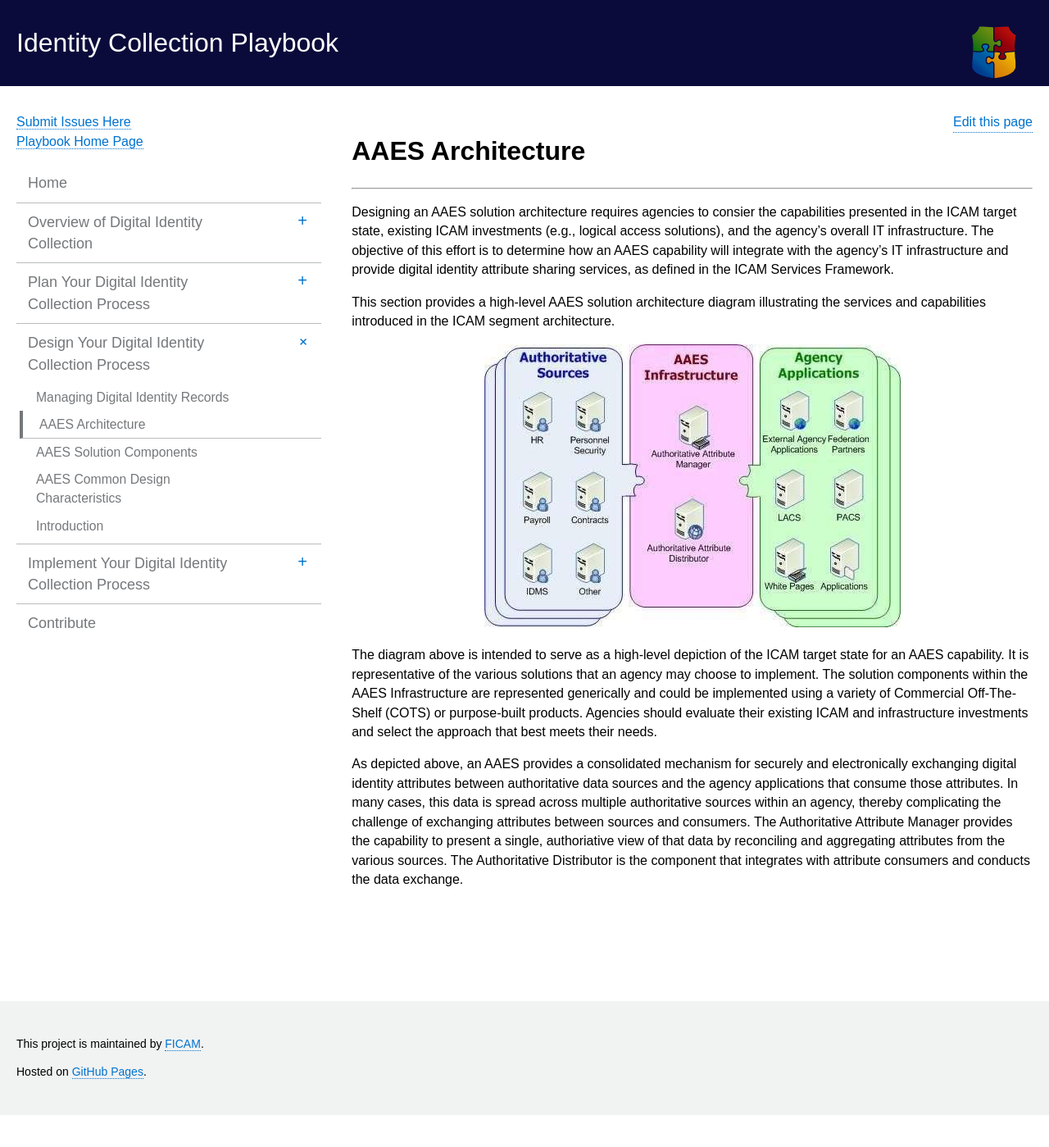
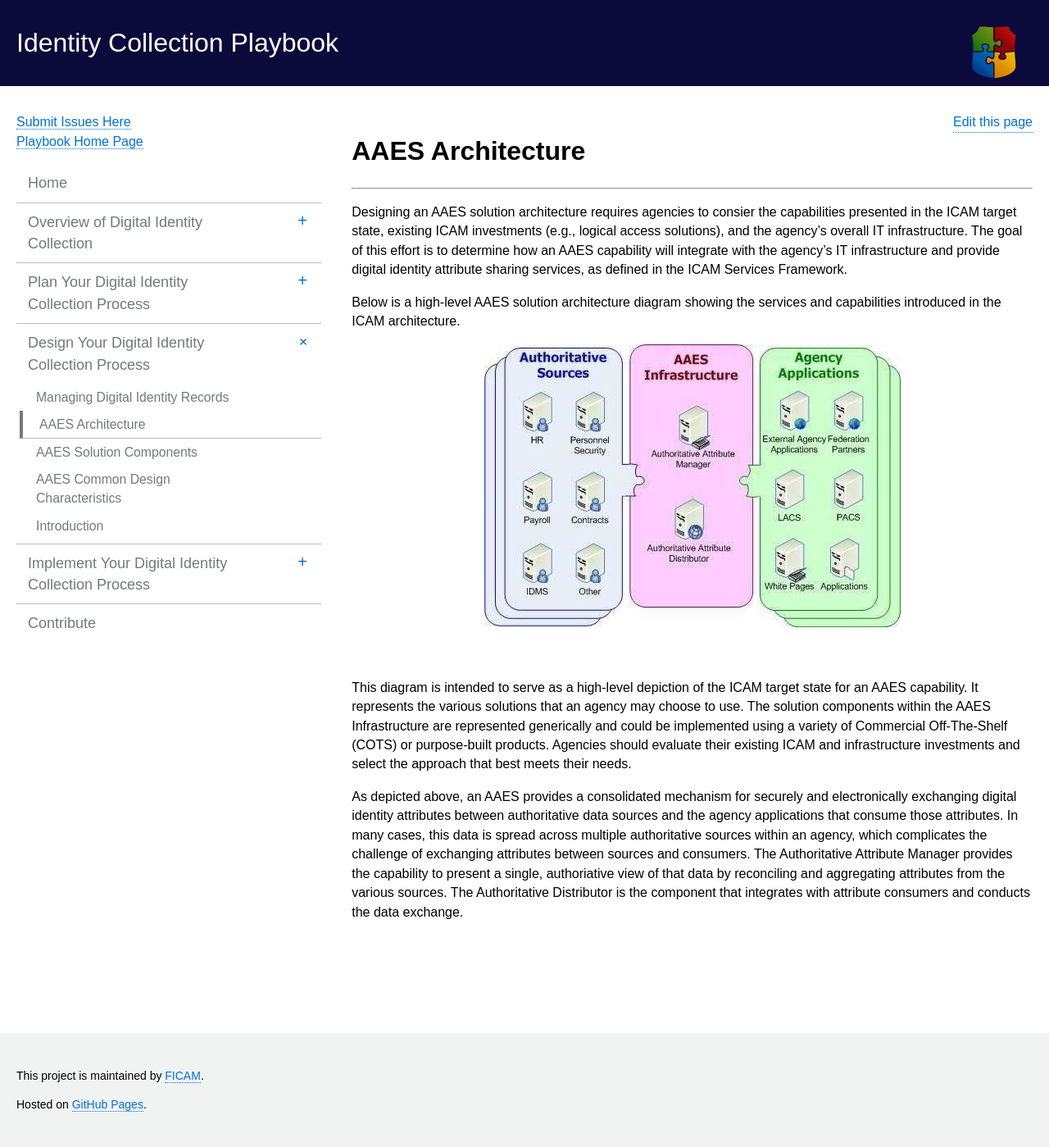
Before and after one commit to bnbuckler/identity-playbook, a Jekyll site: the page built from _design/2_aaes-arch.md, in a window 1280 px wide. Shown: the whole page at 82% size. Built offline with Jekyll 4.4.1, drawn with Linux system fonts in a browser that asks for light colours; before the commit the page ends 1360 px from its top, so only the background shows below that.

Commit message:
Update 2_aaes-arch.md

```diff
--- a/_design/2_aaes-arch.md
+++ b/_design/2_aaes-arch.md
@@ -15,12 +15,14 @@ $(function() {
 </script>
 --------------------------------------
 
-Designing an AAES solution architecture requires agencies to consier the capabilities presented in the ICAM target state, existing ICAM investments (e.g., logical access solutions), and the agency's overall IT infrastructure. The objective of this effort is to determine how an AAES capability will integrate with the agency's IT infrastructure and provide digital identity attribute sharing services, as defined in the ICAM Services Framework.
+Designing an AAES solution architecture requires agencies to consier the capabilities presented in the ICAM target state, existing ICAM investments (e.g., logical access solutions), and the agency's overall IT infrastructure. The goal of this effort is to determine how an AAES capability will integrate with the agency's IT infrastructure and provide digital identity attribute sharing services, as defined in the ICAM Services Framework.
 
-This section provides a high-level AAES solution architecture diagram illustrating the services and capabilities introduced in the ICAM segment architecture.
+Below is a high-level AAES solution architecture diagram showing the services and capabilities introduced in the ICAM architecture.
 
 <div style="text-align:center"><img src="{{site.baseurl}}/img/aaes.png"/></div>
 
-The diagram above is intended to serve as a high-level depiction of the ICAM target state for an AAES capability. It is representative of the various solutions that an agency may choose to implement. The solution components within the AAES Infrastructure are represented generically and could be implemented using a variety of Commercial Off-The-Shelf (COTS) or purpose-built products. Agencies should evaluate their existing ICAM and infrastructure investments and select the approach that best meets their needs.
+<br>
 
-As depicted above, an AAES provides a consolidated mechanism for securely  and electronically exchanging digital identity attributes between authoritative data sources and the agency applications that consume those attributes. In many cases, this data is spread across multiple authoritative sources within an agency, thereby complicating the challenge of exchanging attributes between sources and consumers. The Authoritative Attribute Manager provides the capability to present a single, authoriative view of that data by reconciling and aggregating attributes from the various sources. The Authoritative Distributor is the component that integrates with attribute consumers and conducts the data exchange.
+This diagram is intended to serve as a high-level depiction of the ICAM target state for an AAES capability. It represents the various solutions that an agency may choose to use. The solution components within the AAES Infrastructure are represented generically and could be implemented using a variety of Commercial Off-The-Shelf (COTS) or purpose-built products. Agencies should evaluate their existing ICAM and infrastructure investments and select the approach that best meets their needs.
+
+As depicted above, an AAES provides a consolidated mechanism for securely  and electronically exchanging digital identity attributes between authoritative data sources and the agency applications that consume those attributes. In many cases, this data is spread across multiple authoritative sources within an agency, which complicates the challenge of exchanging attributes between sources and consumers. The Authoritative Attribute Manager provides the capability to present a single, authoriative view of that data by reconciling and aggregating attributes from the various sources. The Authoritative Distributor is the component that integrates with attribute consumers and conducts the data exchange.
```
